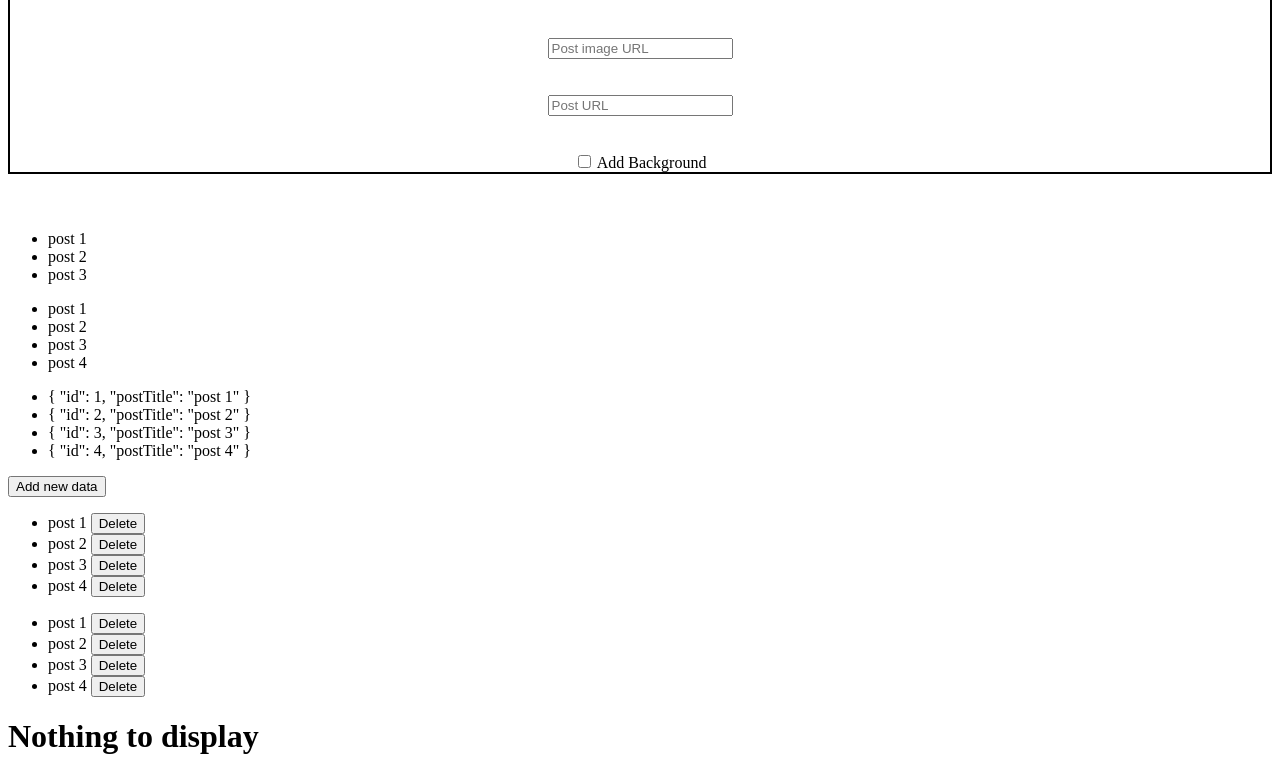
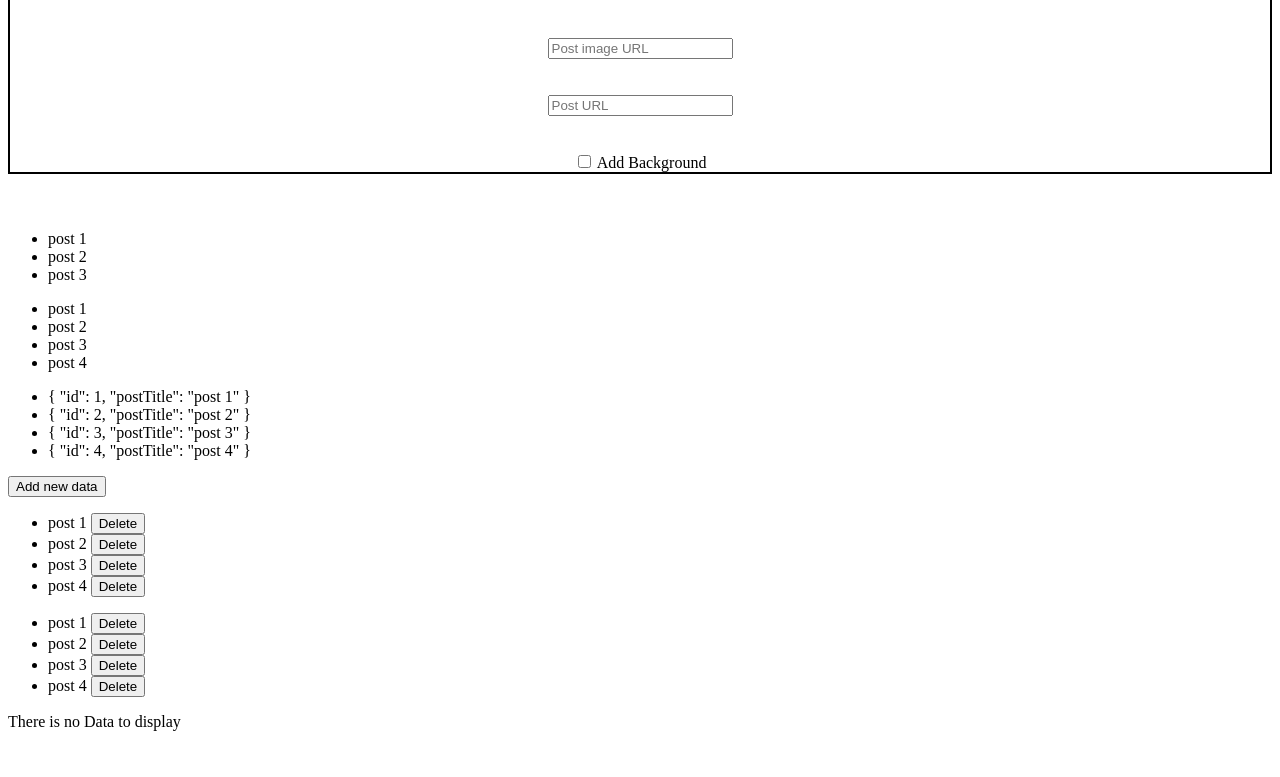
Before and after one commit to sanidhiya-khandelwal/Angular-intro, an Angular app: page / in a window 1280 px wide. Shown: the part 1599-2376 px from the top of the page. After the commit the page ends 2346 px from the top, so only its background shows below. Built offline with nearby package versions, Linux system fonts and the light colour scheme.

Commit message:
ngTemplate example for else condition

```diff
--- a/src/app/app.component.html
+++ b/src/app/app.component.html
@@ -117,11 +117,15 @@ will compile into property binding so bettre use property binding only -->
 </ul>
 
 <!-- conditional array -->
-<div *ngIf="conditonalArray.length>0">
+<div *ngIf="conditonalArray.length>0; else noData">
     <ul>
         <li *ngFor="let p of conditonalArray">{{p}}</li>
     </ul>
 </div>
-<div *ngIf="conditonalArray.length==0">
+<!-- <div *ngIf="conditonalArray.length==0">
     <h1>Nothing to display</h1>
-</div>
+</div> -->
+
+<ng-template #noData>
+    <p>There is no Data to display </p>
+</ng-template>
```
Also changed, not shown: 1 other file (tests, documents, lock files or other folders).
